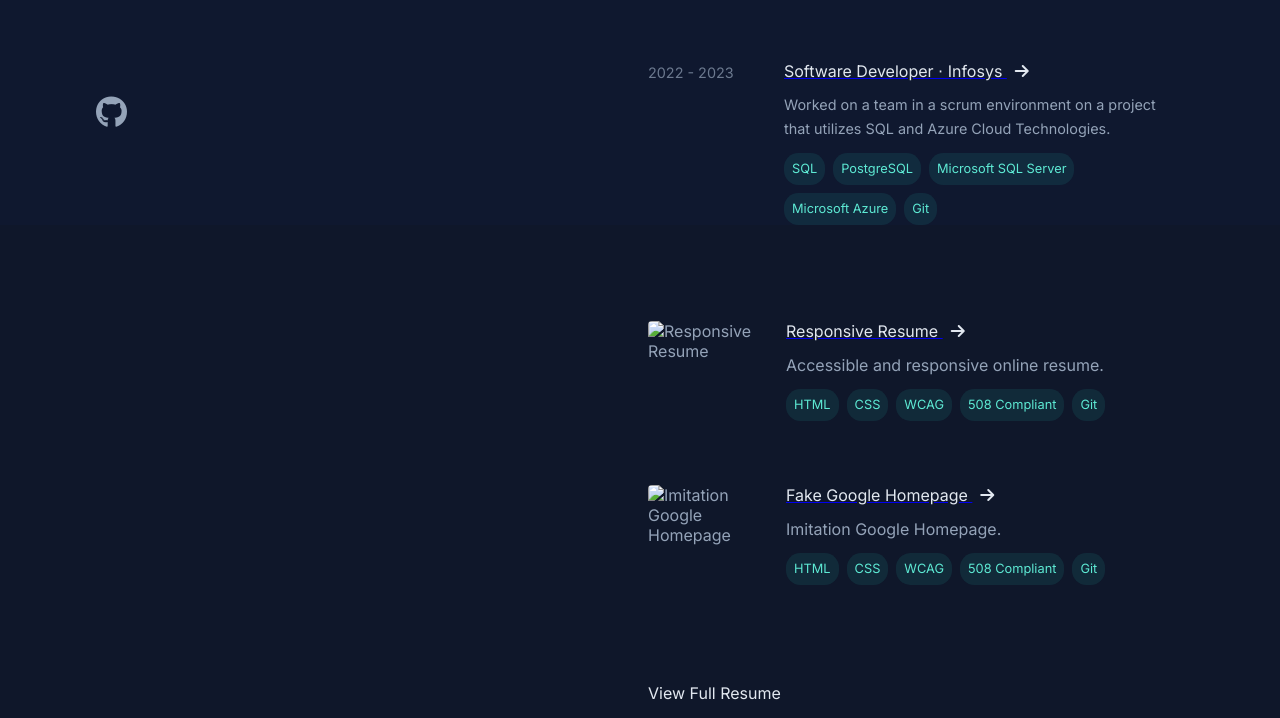
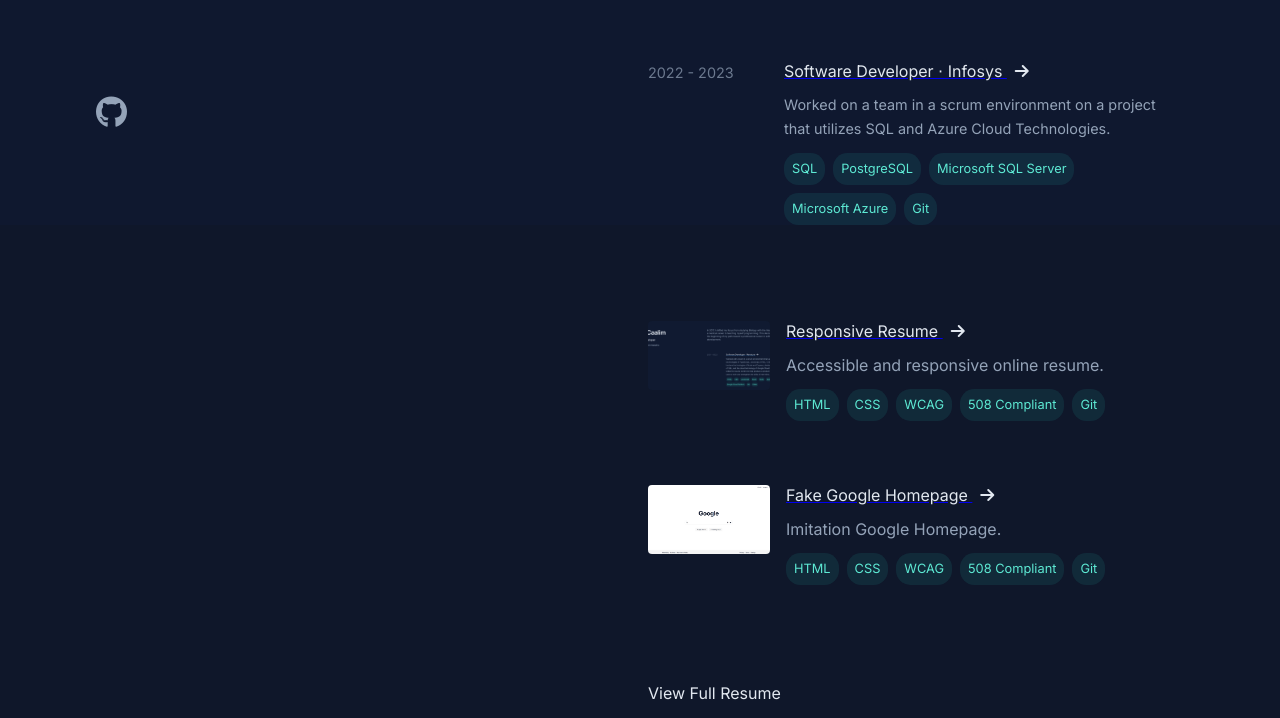
Before and after one commit to almalcaal/front-end-portfolio, a plain HTML site: page index.html in a window 1280 px wide. Shown: the part 575-1293 px from the top of the page. Drawn offline with Linux system fonts and the light colour scheme; the site is published under a folder, as on GitHub Pages, so addresses that start at the root find nothing.

Commit message:
Adjusting file paths

```diff
--- a/index.html
+++ b/index.html
@@ -171,7 +171,7 @@
         <div class="project-contents">
           <div class="project-card">
             <div class="project-image-container">
-              <img src="/public/responsiveResume.png" alt="Responsive Resume" />
+              <img src="public/responsiveResume.png" alt="Responsive Resume" />
             </div>
             <div class="card-column">
               <a href="https://almalcaal.github.io/front-end-portfolio/">
@@ -207,7 +207,7 @@
           <div class="project-card">
             <div class="project-image-container">
               <img
-                src="/public/imitationGoogleHomepage.png"
+                src="public/imitationGoogleHomepage.png"
                 alt="Imitation Google Homepage"
               />
             </div>
@@ -253,7 +253,7 @@
         </p></a
       > -->
       <a
-        href="/public/Resume - Front End Developer.pdf"
+        href="public/Resume - Front End Developer.pdf"
         target="_blank"
         class="anchor-text"
         ><p>View Full Resume</p></a
```
